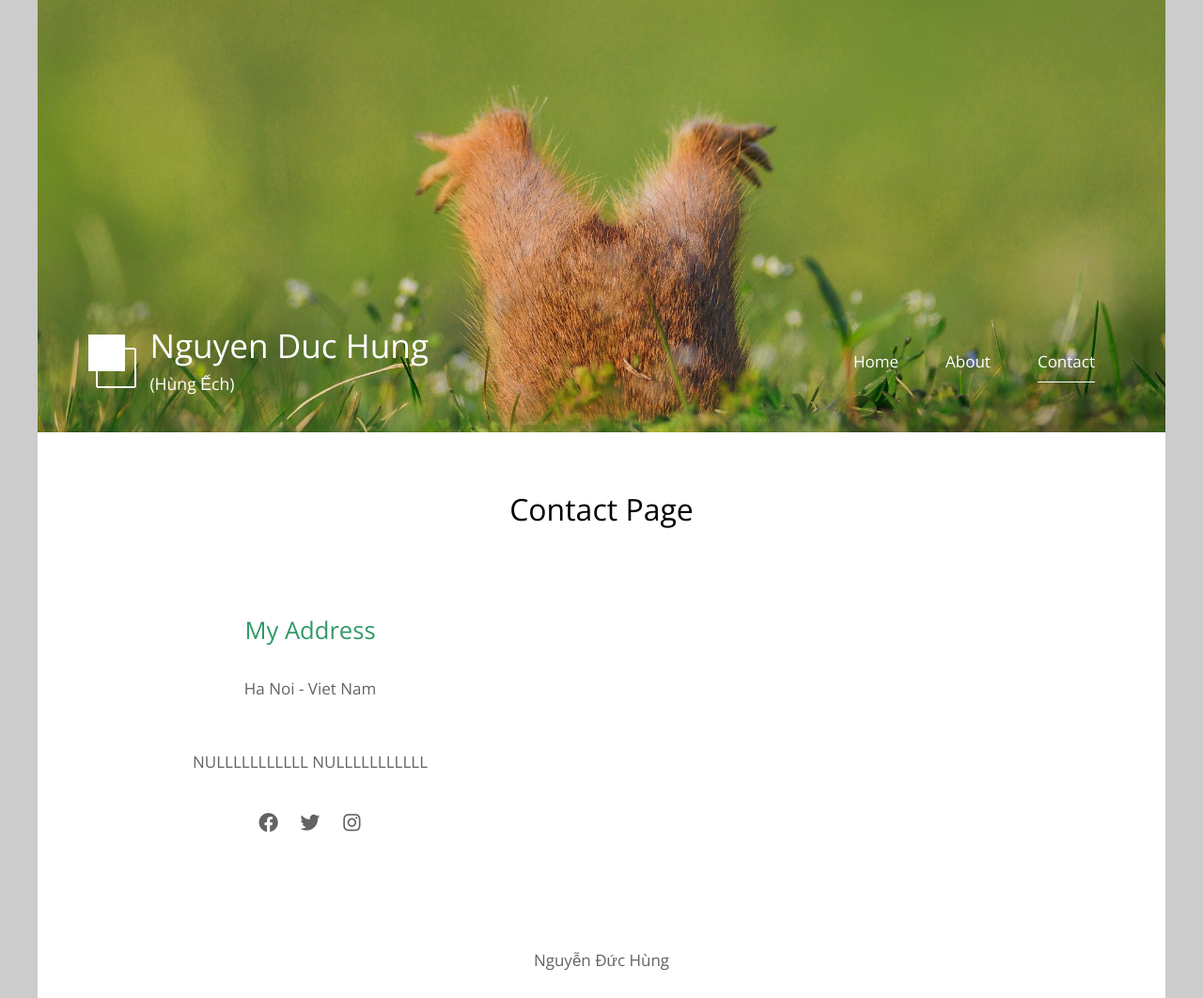
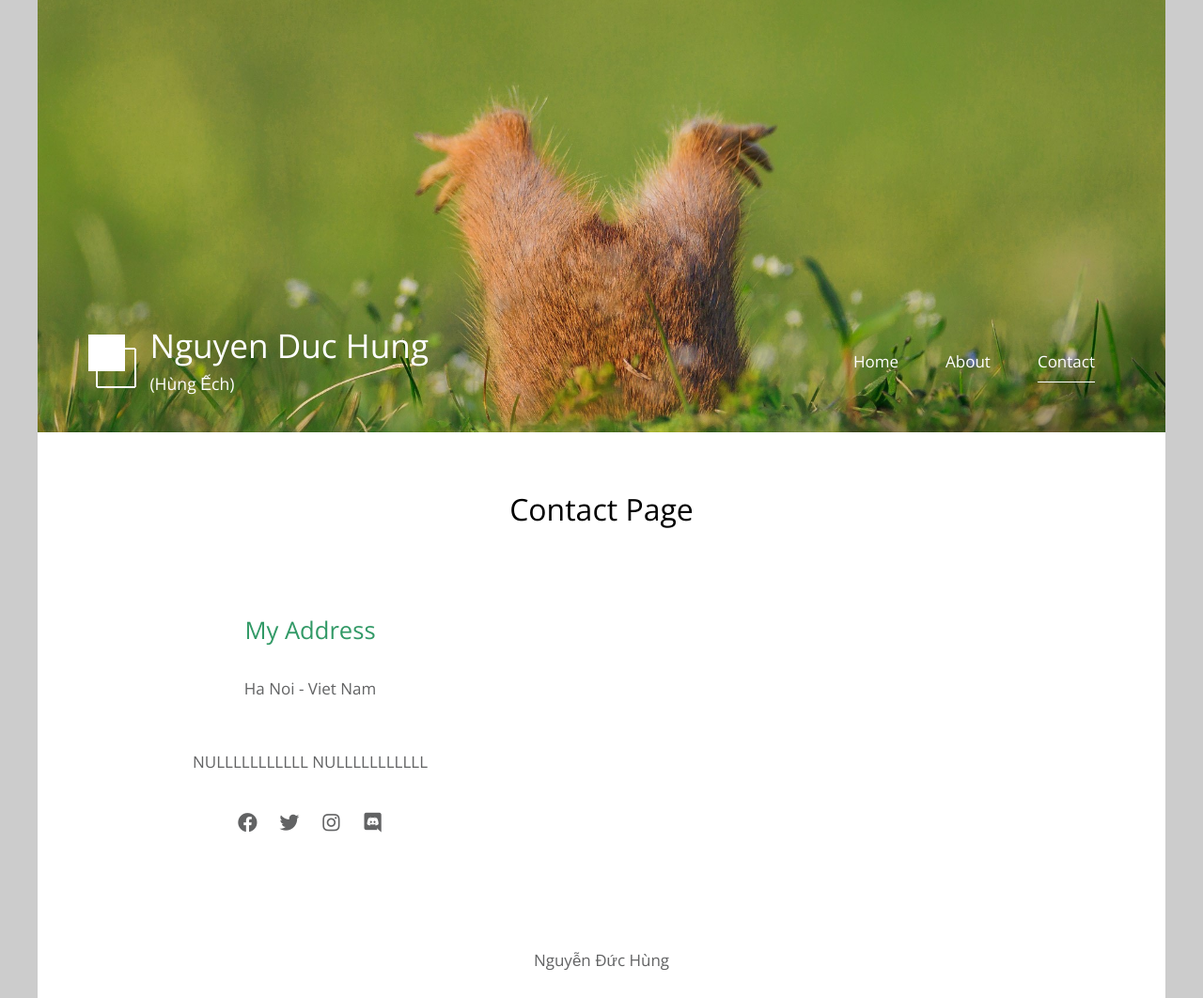
Before and after one commit to hungproh99/gorf4899, a plain HTML site: page contact.html in a window 1280 px wide. Shown: the whole page at 94% size. Drawn offline with nearby package versions, Linux system fonts and the light colour scheme.

Commit message:
Update contact.html

```diff
--- a/contact.html
+++ b/contact.html
@@ -55,6 +55,7 @@
                             <a href="https://www.facebook.com/ndh4899/" class="tm-social-link"><i class="fab fa-facebook tm-social-icon"></i></a>
                             <a href="https://twitter.com/ndh_4899" class="tm-social-link"><i class="fab fa-twitter tm-social-icon"></i></a>
                             <a href="https://www.instagram.com/ndh_kaeru/" class="tm-social-link"><i class="fab fa-instagram tm-social-icon"></i></a>
+                            <a href="https://www.instagram.com/ndh_kaeru/" class="tm-social-link"><i class="fab fa-discord tm-social-icon"></i></a>
                         </div>
                     </div>
                 </div>
```
